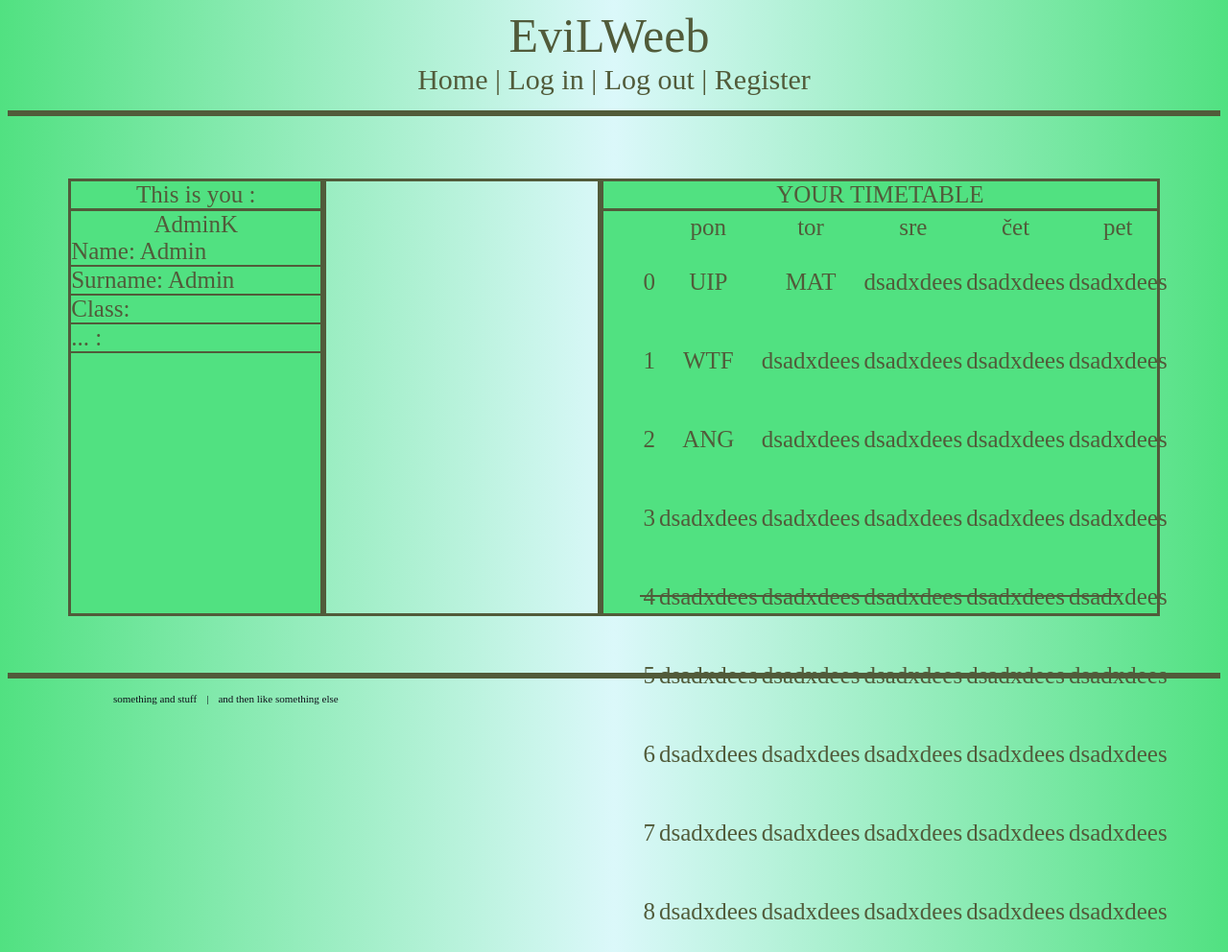
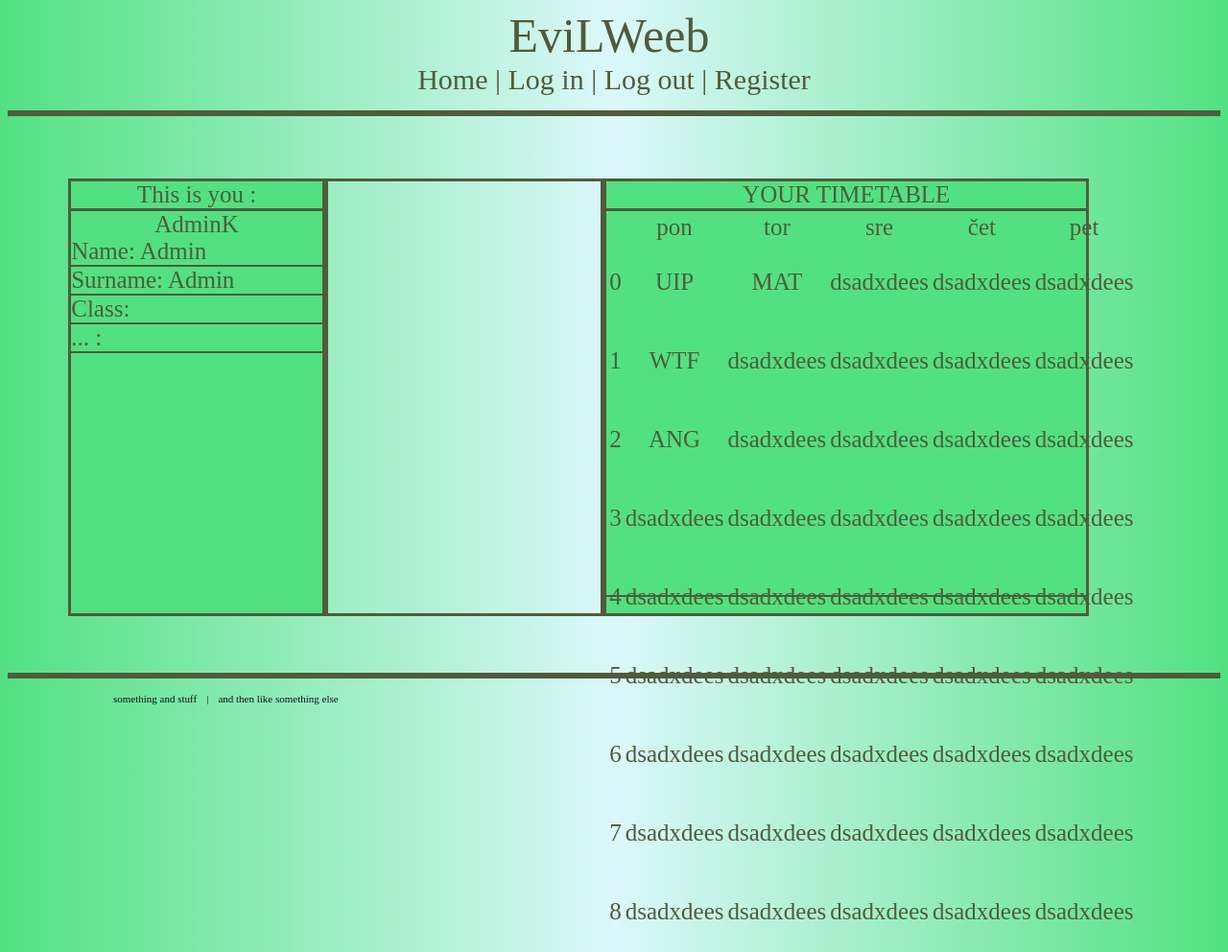
Before and after one commit to MannOfPootis/School-project, a PHP site: page /school-project/Home1.php in a window 1280 px wide. Shown: the whole page at 96% size. Run offline with PHP 8.4, Linux system fonts and the light colour scheme; a user stored in the database is signed in; data comes from the database, SQL or seed files in the repository.

Commit message:
Update theme_1.css

```diff
--- a/theme_1.css
+++ b/theme_1.css
@@ -304,7 +304,6 @@ background: rgba(0,0, 0, .5);
    background-color: #51E181;
 
 
-    width: 51%;
    height: 450PX;
    border-style: solid;
    display: flex;
```
